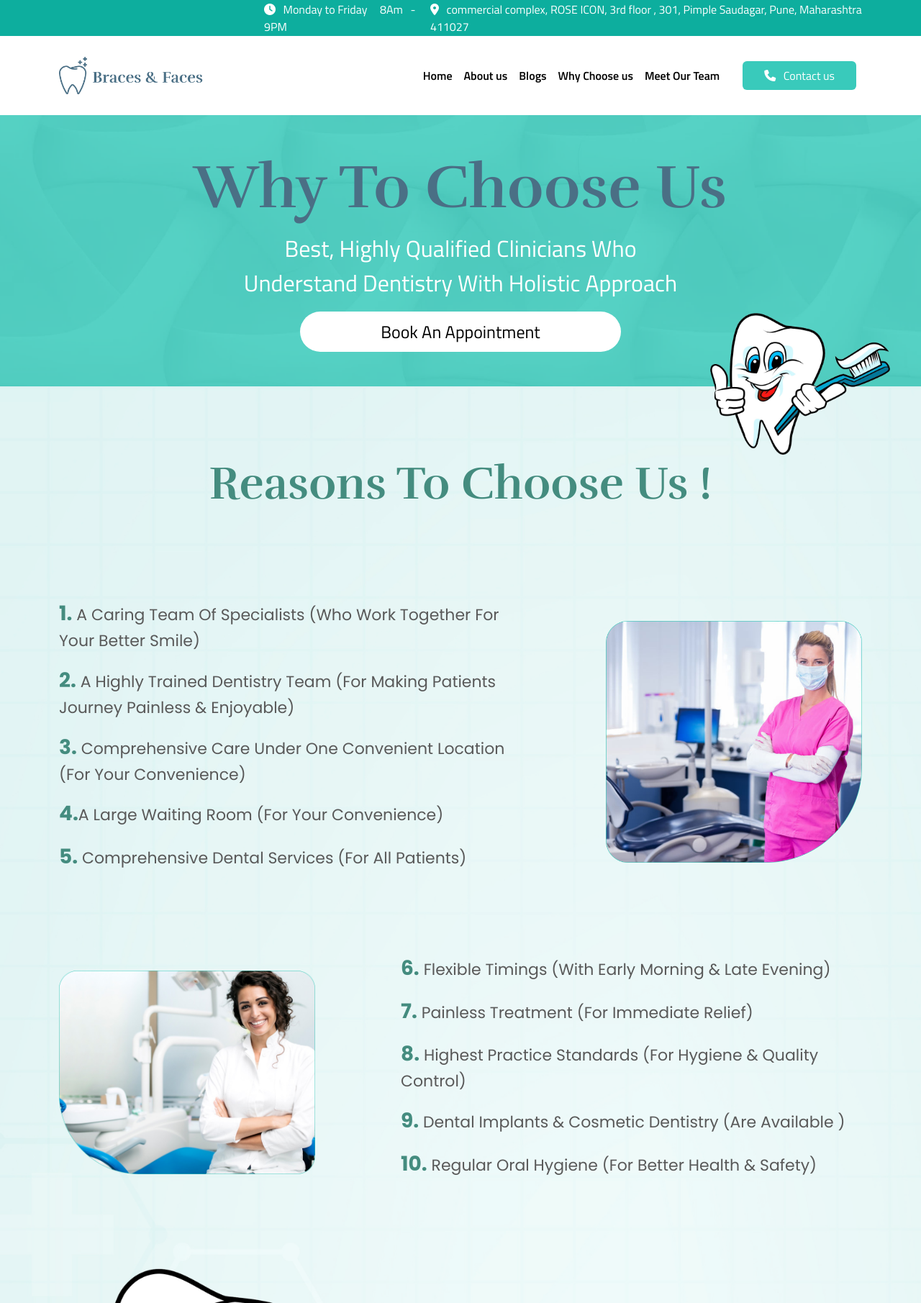
After one commit to Nexinfotech/braces-and-face, a PHP site: page /why-c-us.php in a window 1280 px wide. The commit adds this page. Shown: the top 1811 px of the page at 72% size. Run offline with PHP 8.4, Linux system fonts and the light colour scheme; some libraries are stand-ins or nearby versions.

Commit message:
blog and some content pending

```diff
--- a/assets/css/style.css
+++ b/assets/css/style.css
@@ -339,6 +339,13 @@
 .plan_section {
     position: relative;
     top: -108px;
+    width: 100%;
+    max-height: 650px;
+}
+
+.plan_section_2 {
+    position: relative;
+    top: 90px;
     width: 100%;
     max-height: 650px;
 }
@@ -1135,3 +1142,98 @@ footer {
 }
 
 /* meet our team end */
+
+
+/* why choose us start */
+
+.why-choose h2 {
+    color: #448C7F;
+    text-align: center;
+    font-family: Rufina;
+    font-size: 64px;
+    font-weight: 700;
+    line-height: normal;
+    text-transform: capitalize;
+}
+
+.why-1-content li {
+    color: #595959;
+    font-family: Poppins;
+    font-size: 22px;
+    font-style: normal;
+    font-weight: 400;
+    line-height: normal;
+    text-transform: capitalize;
+    margin-bottom: 1.1rem;
+}
+
+.why-1-content li span {
+    color: #448C7F;
+    font-family: Poppins;
+    font-size: 28px;
+    font-style: normal;
+    font-weight: 700;
+    line-height: normal;
+    text-transform: capitalize;
+}
+
+/* why choose us end */
+
+
+/* team start */
+.team.content p {
+    color: #2D2D2D;
+    font-family: Titillium Web;
+    font-size: 20px;
+    font-style: normal;
+    font-weight: 400;
+    line-height: 172.023%;
+    letter-spacing: 0.39px;
+}
+
+.team_member h2 {
+    color: #448C7F;
+    font-family: Titillium Web;
+    font-size: 30px;
+    font-style: normal;
+    font-weight: 700;
+    line-height: 157.687%;
+    text-transform: uppercase;
+}
+
+.member p:nth-child(1) {
+    color: #448C7F;
+    font-family: Titillium Web;
+    font-size: 24px;
+    font-style: normal;
+    font-weight: 600;
+    text-transform: capitalize;
+    margin-top: 1.5rem;
+    margin-bottom: 0;
+}
+
+.member p:nth-child(2) {
+    color: #A8A8A8;
+    font-family: Titillium Web;
+    font-size: 16px;
+    font-style: normal;
+    font-weight: 600;
+    line-height: 157.687%;
+    text-transform: capitalize;
+}
+
+.member {
+    position: relative;
+}
+
+.member::after {
+    content: '';
+    position: absolute;
+    top: 0;
+    left: -14px;
+    width: 4px;
+    height: 90%;
+    background: #448c7f;
+}
+
+/* team end */
--- a/includes/footer.php
+++ b/includes/footer.php
@@ -7,7 +7,7 @@
                 <div class="col-md-4">
                     <div class="footer_about">
                         <div class="footer_logo">
-                            <img src="assets/img/logo.png" alt="" class="img-fluid">
+                            <img src="assets/img/logo_w.png" alt="" class="img-fluid">
                         </div>
                         <div class="footer_para">
                             <p>Lorem ipsum dolor sit amet, consectetur adipiscing elit. Ultricies tincidunt
--- a/includes/navbar.php
+++ b/includes/navbar.php
@@ -38,9 +38,9 @@
                         <div class="navbar-nav justify-content-end flex-grow-1 align-items-center navBarLinks">
                             <a class="nav-item nav-link active" aria-current="page" href="index.php">Home</a>
                             <a class="nav-item nav-link" href="about.php">About us</a>
-                            <a class="nav-item nav-link" href="#">Blogs</a>
-                            <a class="nav-item nav-link" href="#">Why Choose us</a>
-                            <a class="nav-item nav-link" href="#">Meet Our Team </a>
+                            <a class="nav-item nav-link" href="blog.php">Blogs</a>
+                            <a class="nav-item nav-link" href="why-c-us.php">Why Choose us</a>
+                            <a class="nav-item nav-link" href="team.php">Meet Our Team </a>
                             <a class="nav-item nav-link" href="#">
                                 <div class="contact_btn"><i class="fa-solid fa-phone" style="color: #ffffff;"></i>
                                     &nbsp; Contact us</div>
--- /dev/null
+++ b/why-c-us.php
@@ -0,0 +1,198 @@
+<!DOCTYPE html>
+<html lang="en">
+
+    <head>
+        <meta charset="utf-8">
+        <meta name="viewport" content="width=device-width, initial-scale=1">
+        <!-- Meta Tags -->
+        <meta name="description" content="Welcome to my awesome website!">
+        <meta name="keywords" content="awesome, website, cool, amazing">
+        <title> Why Choose Us | Braces & Face</title>
+        <!-- Header links -->
+        <?php include './includes/header-links.php' ?>
+    </head>
+
+    <body>
+        <!-- Navbar start  -->
+        <?php include './includes/navbar.php' ?>
+        <!-- Navbar end  -->
+
+        <!-- This section is common in all pages  -->
+        <!-- Why to Choose Us hero banner section start -->
+        <section>
+            <div class="common_hero_section">
+                <div class="container py-lg-5 py-2">
+                    <div class="row">
+                        <div class="col-md-12">
+                            <div class="common_hero_heading">
+                                <h2>Why to Choose Us</h2>
+                                <p>Best, highly qualified clinicians who understand dentistry with holistic approach
+                                </p>
+                                <div class="book_btn_for_service_page">
+                                    <a href="">Book an appointment</a>
+                                </div>
+                            </div>
+                        </div>
+                    </div>
+                </div>
+                <!-- teeth animate vector -->
+                <div class="about_vector_services">
+                    <img src="./assets/img/common_teeth_vector.png" alt="" class="img-fluid" width="250">
+                </div>
+            </div>
+        </section>
+        <!-- Why to Choose Us hero banner section end -->
+
+
+
+        <!-- full body section bg image -->
+        <section class="f_b_img">
+
+            <!-- why choose us content section start -->
+            <section>
+                <div class="pt-md-5 pt-2">
+                    <div class="container py-md-5 py-2">
+                        <div class="row">
+                            <div class="col-md-10 m-auto">
+                                <div class="why-choose">
+                                    <h2>Reasons to choose us !</h2>
+                                </div>
+                            </div>
+                        </div>
+
+                    </div>
+                </div>
+                <div class="container py-3">
+                    <div class="row py-md-5 py-4 align-items-center">
+                        <div class="col-md-7">
+                            <div class="why-1-content">
+                                <ul class="p-0 list-unstyled">
+                                    <li> <span>1.</span> A caring team of specialists
+                                        (who work together for your better smile) </li>
+                                    <li> <span>2.</span> A highly trained dentistry team
+                                        (For making patients journey painless & enjoyable) </li>
+                                    <li> <span>3.</span> Comprehensive care under one convenient
+                                        location (For your convenience) </li>
+                                    <li> <span>4.</span>A large waiting room (For your convenience)</li>
+                                    <li> <span>5.</span> Comprehensive Dental Services (For all Patients) </li>
+                                </ul>
+                            </div>
+                        </div>
+                        <div class="col-md-1"></div>
+                        <div class="col-md-4">
+                            <img src="assets/img/why-1.png" alt="" class="img-fluid">
+                        </div>
+                    </div>
+                    <!-- why - 2 -->
+                    <div class="row py-md-5 py-4 align-items-center">
+                        <div class="col-md-4">
+                            <img src="assets/img/why-2.png" alt="" class="img-fluid">
+                        </div>
+                        <div class="col-md-1"></div>
+                        <div class="col-md-7">
+                            <div class="why-1-content">
+                                <ul class="p-0 list-unstyled">
+                                    <li> <span>6. </span> Flexible Timings
+                                        (With early morning & late evening) </li>
+                                    <li> <span>7.</span> Painless Treatment
+                                        (For immediate relief) </li>
+                                    <li> <span>8.</span> Highest Practice Standards
+                                        (For hygiene & quality control)</li>
+                                    <li> <span>9.</span> Dental Implants & Cosmetic Dentistry
+                                        (are available )</li>
+                                    <li> <span>10.</span> Regular Oral Hygiene
+                                        (For Better Health & Safety) </li>
+                                </ul>
+                            </div>
+                        </div>
+                    </div>
+                </div>
+            </section>
+            <!-- why choose us content section end-->
+
+
+            <!-- plan section start -->
+            <section class="plan_section_2">
+                <div class="">
+                    <svg xmlns="http://www.w3.org/2000/svg" width="100%" height="650" viewBox="0 0 1728 760" fill="none"
+                        class="position-relative">
+                        <path
+                            d="M589.5 59.6672C359.999 13.1271 68.5 27.1672 -54 59.6672V759.667H1732C1769.67 479.334 1822.4 -63.8327 1732 6.16726C1619 93.6673 924 127.5 589.5 59.6672Z"
+                            fill="url(#paint0_linear_231_516)"></path>
+                        <defs>
+                            <linearGradient id="paint0_linear_231_516" x1="863.957" y1="0" x2="863.957" y2="759.667"
+                                gradientUnits="userSpaceOnUse">
+                                <stop stop-color="#39CABB"></stop>
+                                <stop offset="1" stop-color="#39CABB" stop-opacity="0"></stop>
+                            </linearGradient>
+                        </defs>
+                    </svg>
+                    <div class="plan_content">
+                        <div class="container">
+                            <div class="row">
+                                <div class="col-md-6">
+                                    <img src="assets/img/teeth_animate.png" alt="" class="img-fluid">
+                                </div>
+                                <div class="col-md-6">
+                                    <div class="selection_content">
+                                        <div class="plan_heading">
+                                            <h2>Get an oral plan for you &amp; your family by
+                                                becoming member of Braces Faces
+                                                Superspeciality Dental Care.</h2>
+                                        </div>
+                                        <div class="plan_selection">
+                                            <div class="select">
+                                                <!-- <i class="fa-solid fa-angle-down" style="color: #ffffff;"></i> -->
+                                                <select>
+                                                    <option value="1" selected="">Select Your Plan</option>
+                                                    <option value="2">No JS</option>
+                                                    <option value="3">Nice!</option>
+                                                </select>
+                                            </div>
+                                        </div>
+                                        <div class="dent_btn">
+                                            <a href="">Book an appointment</a>
+                                        </div>
+                                    </div>
+                                </div>
+                            </div>
+                        </div>
+                    </div>
+                </div>
+            </section>
+            <!-- plan section end -->
+
+
+            <!-- Partnership section start -->
+            <?php include './includes/partner.php' ?>
+            <!-- Partnership section end -->
+
+        </section>
+        <!-- full body section bg image -->
+
+        <!-- Footer -->
+        <?php include './includes/footer.php' ?>
+        <!-- Footer links -->
+        <?php include './includes/footer-links.php' ?>
+        <script>
+            // owl carousel js
+            $("#carousel3").owlCarousel({
+                loop: true,
+                margin: 10,
+                nav: true,
+                responsive: {
+                    0: {
+                        items: 1,
+                    },
+                    600: {
+                        items: 2,
+                    },
+                    1000: {
+                        items: 3,
+                    },
+                },
+            });
+        </script>
+    </body>
+
+</html>
```
Also changed, not shown: blog.php (added, +79 -0 lines), team.php (added, +276 -0 lines), assets/img/logo_w.png (added), assets/img/why-1.png (added), assets/img/why-2.png (added).
